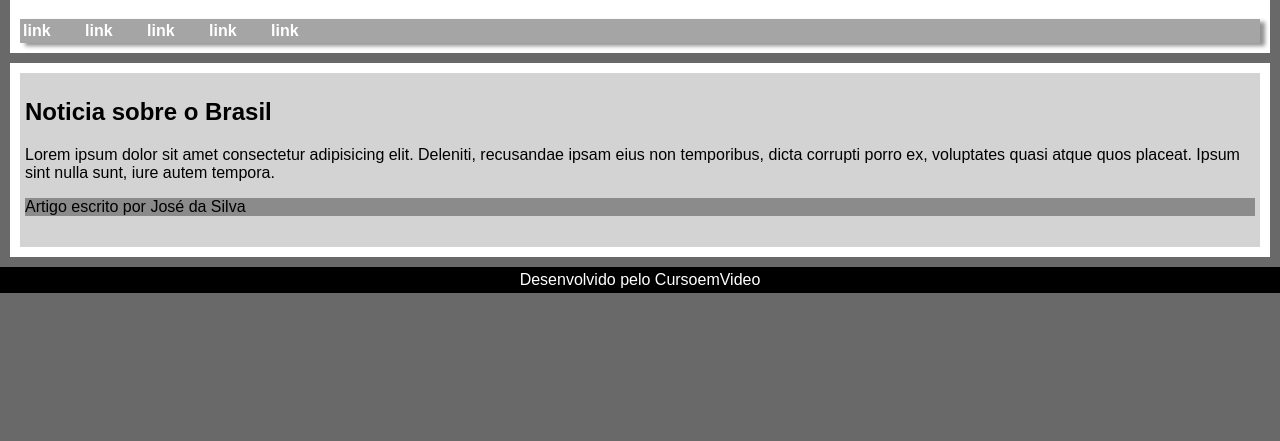
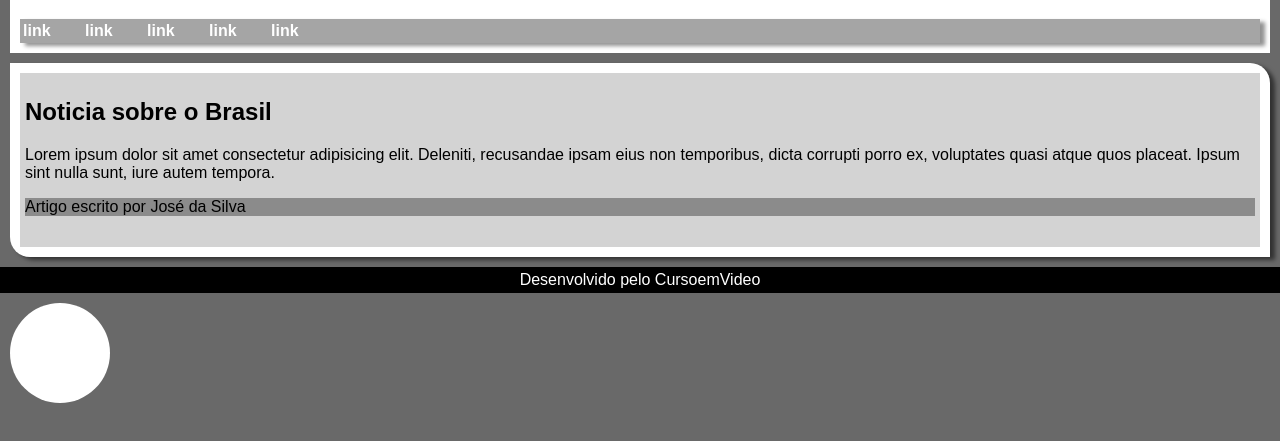
Before and after one commit to GuilhermeSFMoraes/Estudos, a plain HTML site: page html-css/021/caixa02.html in a window 1280 px wide. Shown: the part 81-522 px from the top of the page. Drawn offline with Linux system fonts and the light colour scheme.

Commit message:
Caixas arredondadas

```diff
--- a/html-css/021/caixa02.html
+++ b/html-css/021/caixa02.html
@@ -41,6 +41,8 @@
             background-color: white;
             padding: 10px;
             margin: 10px;
+            border-radius: 0px 20px;
+            box-shadow: 5px 3px 4px rgba(0, 0, 0, 0.527);
         }
 
         article {
@@ -62,6 +64,14 @@
 
         footer > p {
             margin: 0;
+        }
+
+        #bola {
+            height: 100px;
+            width: 100px;
+            background-color: white;
+            margin: 10px;
+            border-radius: 100px;
         }
     </style>
 </head>
@@ -96,5 +106,6 @@
     <footer>
         <p>Desenvolvido pelo CursoemVideo</p>
     </footer>
+    <div id="bola"></div>
 </body>
 </html>
```
